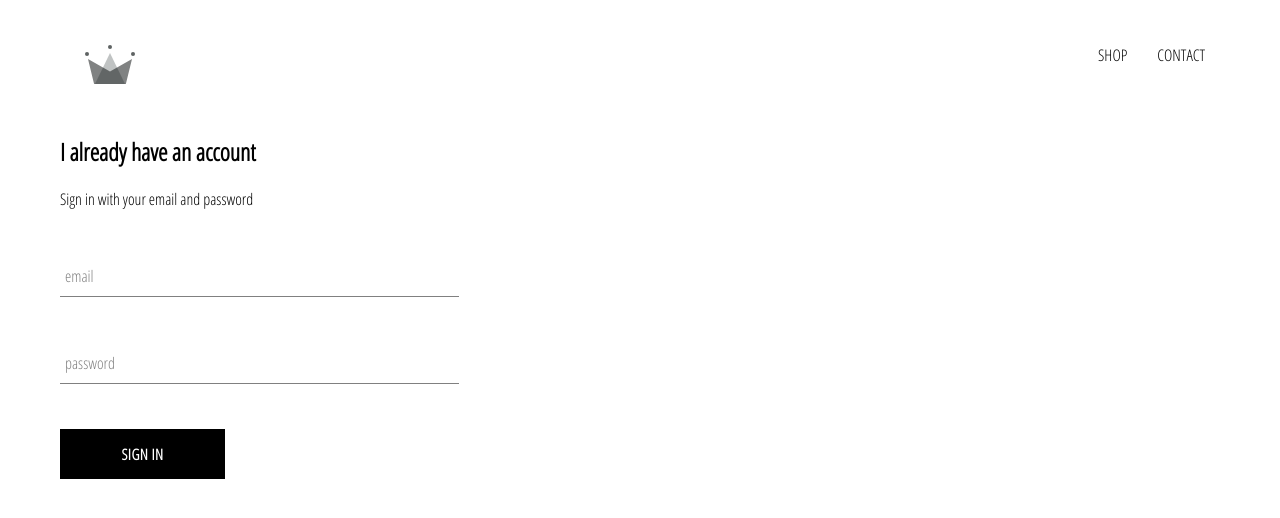
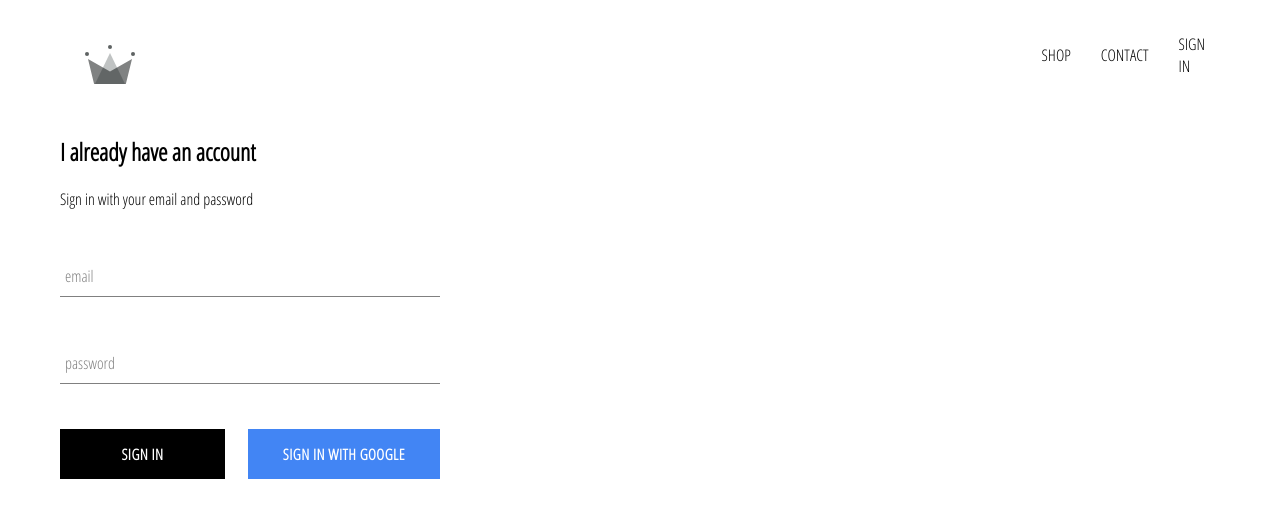
Before and after one commit to pversola/ecommerce, a React (Create React App) app: page /signin in a window 1280 px wide. Shown: the top 518 px of the page. Built offline with nearby package versions, Linux system fonts and the light colour scheme; no server answers.

Commit message:
integrate firebase into application, create sign in page with sign in component and sign in with google

```diff
--- a/package.json
+++ b/package.json
@@ -3,6 +3,7 @@
   "version": "0.1.0",
   "private": true,
   "dependencies": {
+    "firebase": "^7.0.0",
     "node-sass": "^4.12.0",
     "react": "^16.9.0",
     "react-dom": "^16.9.0",
--- a/src/App.css
+++ b/src/App.css
@@ -7,3 +7,7 @@
     text-decoration: none;
     color: black;
 }
+
+* {
+    box-sizing: border-box;
+}
--- a/src/App.js
+++ b/src/App.js
@@ -1,4 +1,4 @@
-import React from 'react'
+import React, { Component } from 'react'
 import { Route, Switch } from 'react-router-dom'
 
 import './App.css'
@@ -7,18 +7,43 @@
 import ShopPage from './pages/shop/shop.component'
 import SignInAndSignUpPage from './pages/sign-in-and-sign-up/sign-in-and-sign-up.component'
 import Header from './components/header/header.component'
+import { auth } from './firebase/firebase.utils'
 
-function App() {
+class App extends Component {
+  constructor() {
+    super()
+
+    this.state = {
+      currentUser: null
+    }
+  }
+
+  unsubscribeFromAuth = null
+
+  componentDidMount() {
+    this.unsubscribeFromAuth = auth.onAuthStateChanged(user => {
+      this.setState({ currentUser: user })
+
+      console.log(user)
+    })
+  }
+
+  componentWillUnmount() {
+    this.unsubscribeFromAuth()
+  }
+
+  render() {
     return (
       <div>
-      <Header />
+        <Header currentUser={this.state.currentUser} />
         <Switch>
           <Route exact path='/' component={HomePage} />
           <Route path='/shop' component={ShopPage} />
           <Route path='/signin' component={SignInAndSignUpPage} />
         </Switch>
       </div>
-  );
+    )
+  }
 }
 
 export default App;
--- a/src/components/custom-button/custom-button.component.jsx
+++ b/src/components/custom-button/custom-button.component.jsx
@@ -2,8 +2,8 @@
 
 import './custom-button.styles.scss'
 
-const CustomButton = ({ children, ...otherProps }) => (
-    <button className='custom-button' {...otherProps}>
+const CustomButton = ({ children, isGoogleSignIn, ...otherProps }) => (
+    <button className={`${isGoogleSignIn ? 'google-sign-in': ''} custom-button`} {...otherProps}>
         {children}
     </button>
 )
--- a/src/components/custom-button/custom-button.styles.scss
+++ b/src/components/custom-button/custom-button.styles.scss
@@ -19,4 +19,14 @@
         color: black;
         border: 1px solid black;
     }
+
+    &.google-sign-in {
+        background-color: #4285f4;
+        color: white;
+
+        &:hover {
+            background-color: #357ae8;
+            border: none;
+        }
+    }
 }
--- a/src/components/header/header.component.jsx
+++ b/src/components/header/header.component.jsx
@@ -1,11 +1,11 @@
 import React from 'react'
 import { Link } from 'react-router-dom'
-
+import { auth } from '../../firebase/firebase.utils'
 import { ReactComponent as Logo } from '../../assets/crown.svg'
 
 import './header.styles.scss'
 
-const Header = () => (
+const Header = ({ currentUser }) => (
     <div className='header'>
         <Link className='logo-container' to='/'>
             <Logo className='logo' />
@@ -13,6 +13,14 @@
         <div className='options'>
             <Link className='option' to='/shop'>SHOP</Link>
             <Link className='option' to='/shop'>CONTACT</Link>
+            {
+                currentUser ?
+                <div className='option' onClick={() => auth.signOut()}>SIGN OUT</div>
+                :
+                <Link className='option' to='/signin'>
+                    SIGN IN
+                </Link>
+            }
         </div>
     </div>
 )
--- a/src/components/header/header.styles.scss
+++ b/src/components/header/header.styles.scss
@@ -20,6 +20,7 @@
 
         .option {
             padding: 10px 15px;
+            cursor: pointer;
         }
     }
 }
--- a/src/components/sign-in/sign-in.component.jsx
+++ b/src/components/sign-in/sign-in.component.jsx
@@ -1,6 +1,8 @@
 import React, { Component } from 'react'
 import FormInput from '../form-input/form-input.component'
 import CustomButton from '../custom-button/custom-button.component'
+
+import { signInWithGoogle } from '../../firebase/firebase.utils'
 
 import './sign-in.styles.scss'
 
@@ -47,8 +49,14 @@
                         value={this.state.password}
                         handleChange={this.handleChange}
                         required />
+                    <div className='buttons'>
+                        <CustomButton type='submit' value='Submit Form'>Sign In</CustomButton>
+                        <CustomButton onClick={signInWithGoogle} isGoogleSignIn>
+                            {' '}
+                            Sign in with Google{' '}
+                        </CustomButton>
+                    </div>
 
-                    <CustomButton type='submit' value='Submit Form'>Sign In</CustomButton>
                 </form>
             </div>
         )
--- a/src/components/sign-in/sign-in.styles.scss
+++ b/src/components/sign-in/sign-in.styles.scss
@@ -1,9 +1,14 @@
 .sign-in {
-    width: 30vw;
+    width: 380px;
     display: flex;
     flex-direction: column;
 
     .title {
        margin: 10px;
     }
+
+    .buttons {
+        display: flex;
+        justify-content: space-between;
+    }
 }
--- /dev/null
+++ b/src/firebase/firebase.utils.js
@@ -0,0 +1,25 @@
+import firebase from 'firebase/app'
+
+import 'firebase/firestore'
+import 'firebase/auth'
+
+const config = {
+    apiKey: "AIzaSyC6f01CHC7RvNlPZZr329m58g22XN2sbds",
+    authDomain: "ecommerce-32f62.firebaseapp.com",
+    databaseURL: "https://ecommerce-32f62.firebaseio.com",
+    projectId: "ecommerce-32f62",
+    storageBucket: "",
+    messagingSenderId: "840520972644",
+    appId: "1:840520972644:web:bf6cb10e6f1f489245a271"
+}
+
+firebase.initializeApp(config)
+
+export const auth = firebase.auth()
+export const firestore = firebase.firestore()
+
+const provider = new firebase.auth.GoogleAuthProvider()
+provider.setCustomParameters({ prompt: 'select_account' })
+export const signInWithGoogle = () => auth.signInWithPopup(provider)
+
+export default firebase
```
Also changed, not shown: 1 other file (tests, documents, lock files or other folders). Lines whose indentation alone changed are shown as unchanged.
